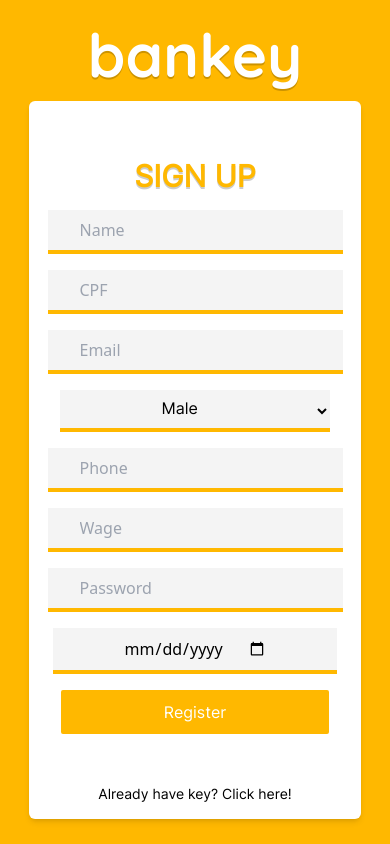
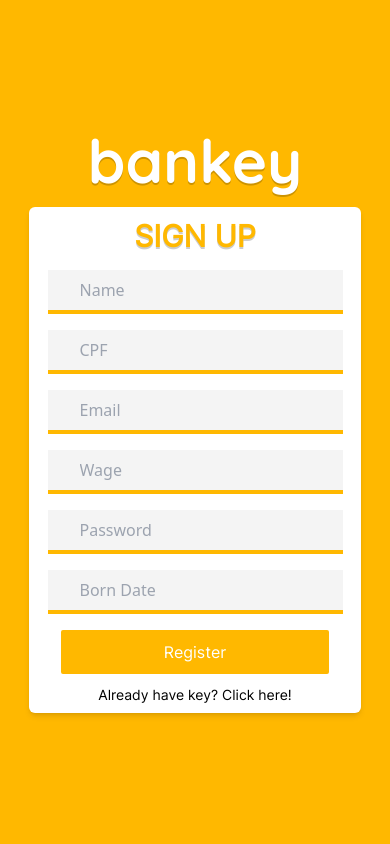
Before and after one commit to eduardo-victor/frontend-bank, a React (Vite) app: page /register in a window 390 px wide. Built offline with nearby package versions, Linux system fonts and the light colour scheme.

Commit message:
🐛 FIX: Fix responsiveness

```diff
--- a/src/pages/RegisterPage.tsx
+++ b/src/pages/RegisterPage.tsx
@@ -9,9 +9,7 @@ const RegisterPage = () => {
     'name': '',
     'cpf': '',
     'email': '',
-    'gender': 'M ',
     'wage': '',
-    'phone': '',
     'password': '',
     'born_date': ''
   })
@@ -22,30 +20,29 @@ const RegisterPage = () => {
     console.log(register)
   }
 
-  const registerUser = () => {
-    axios.post('http://127.0.0.1:8000/api/client/', register)
+  const registerUser = (event: any) => {
+    event.preventDefault()
+    axios.post('http://127.0.0.1:8000/api/client/', JSON.stringify(register), {headers:{"Content-Type" : "application/json"}})
     .then((res) => {
       console.log(res)
+    })
+    .catch((err) => {
+      console.log(err)
     })
   }
 
   return (
     <div className='w-full h-screen bg-yellow flex items-center justify-center flex-col gap-4'>
       <Link to="/" className='font-quicksand font-bold text-6xl text-white [text-shadow:_0_2px_0_rgb(0_0_0_/_20%)] hover:transition-all hover:translate-y-1 hover:duration-300 hover:ease-in'>bankey</Link>
-        <div className='w-[85vw] h-[85vh] lg:w-[20vw] lg:h-[vh] bg-white rounded-md shadow-md flex flex-col items-center justify-center'>
+        <div className='w-[85vw] h-[60vh] lg:w-[20vw] lg:h-[80vh] bg-white rounded-md shadow-md flex flex-col items-center justify-center'>
             <form onSubmit={registerUser} className='h-[80vh] w-[85vw] flex flex-col items-center justify-center gap-4 '>
             <h1 className='font-inter text-3xl text-yellow font-bold [text-shadow:_0_2px_0_rgb(0_0_0_/_20%)]'>SIGN UP</h1>
                 <input type="text" placeholder='Name' name="name" onChange={onInputChange} className='py-2 px-8 bg-[#F4F4F4] border-b-4 border-yellow outline-none'/>
                 <input type="text" placeholder='CPF' name='cpf' onChange={onInputChange} className='py-2 px-8 bg-[#F4F4F4] border-b-4 border-yellow outline-none'/>
                 <input type="email" placeholder='Email' name='email' onChange={onInputChange} className='py-2 px-8 bg-[#F4F4F4] border-b-4 border-yellow outline-none'/>
-                <select name="gender" id="" onChange={onInputChange} className='py-2 px-[11.5vh] lg:px-[11vh] lg:py-[0.6vw] font-inter border-b-4 border-yellow bg-[#F4F4F4]'>
-                    <option value="M" className='font-inter'>Male</option>
-                    <option value="F" className='font-inter'>Female</option>
-                </select>
-                <input type="text" name="phone" placeholder='Phone' onChange={onInputChange} className='py-2 px-8 bg-[#F4F4F4] border-b-4 border-yellow outline-none'/>
                 <input type="text" placeholder='Wage' name='wage' onChange={onInputChange} className='py-2 px-8 bg-[#F4F4F4] border-b-4 border-yellow outline-none'/>
                 <input type="password" placeholder='Password' name='password' onChange={onInputChange}  className='py-2 px-8 bg-[#F4F4F4] border-b-4 border-yellow outline-none'/>
-                <input type="date" placeholder='Born Date' name='born_date' onChange={onInputChange} className='py-2 px-[8.3vh] lg:px-14 bg-[#F4F4F4] border-b-4 border-yellow outline-none'/>
+                <input type="text" placeholder='Born Date' name='born_date' onChange={onInputChange} className='py-2 px-8 bg-[#F4F4F4] border-b-4 border-yellow outline-none'/>
 
                 <button className='py-2 px-[12vh] lg:px-[11vh] font-inter border-2 border-yellow bg-yellow rounded-sm hover:bg-transparent hover:border-2 hover:border-yellow hover:text-yellow hover:transition text-white'>Register</button>
             </form>
```
